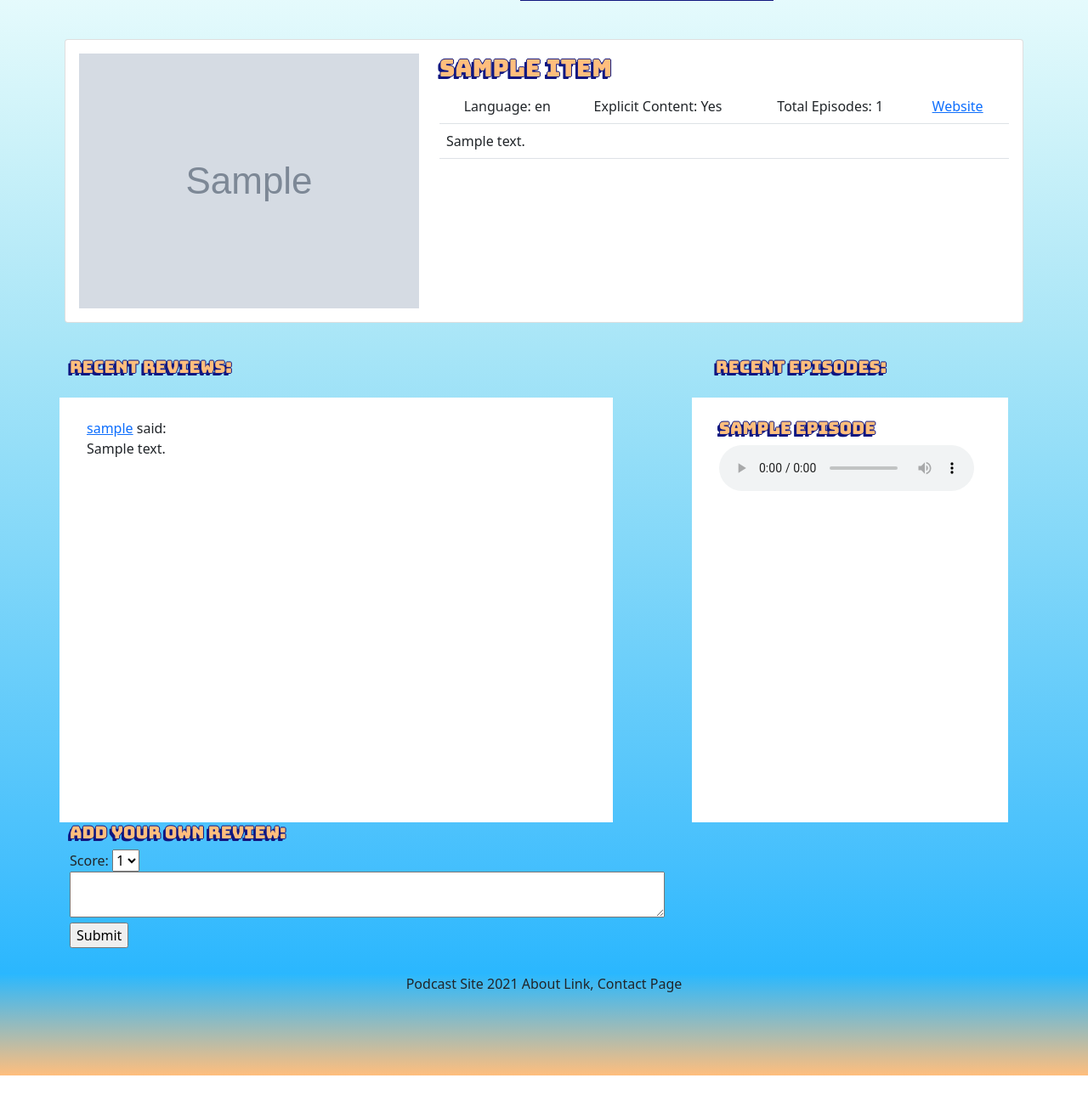
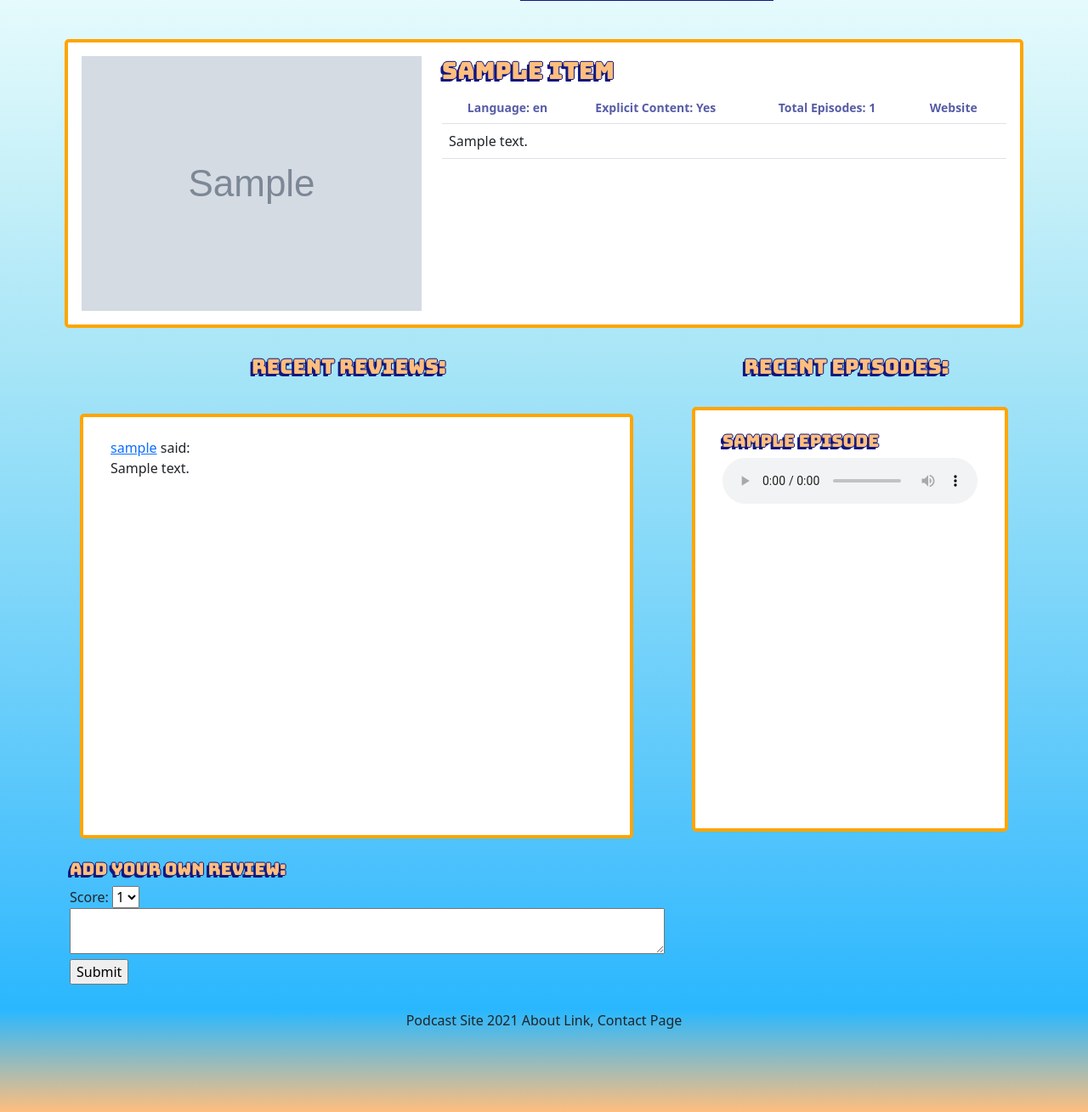
Before and after one commit to mainiwaer/hb-capstone-podpods-app, a Flask app: page /podcast/1 in a window 1280 px wide. Shown: the part 77-1386 px from the top of the page at 85% size. Before the commit the page ends 1343 px from the top, so only its background shows below. Run offline with Flask 2, Linux system fonts and the light colour scheme; tables that the repository leaves empty hold one stand-in row (values such as "Sample post"); grey boxes marked "Sample" are stand-in pictures; a database or web service that is not in the repository returns one stand-in record (values such as "Sample title"); data that the repository does not hold is empty.

Commit message:
Customize podcast card details

```diff
--- a/static/css/styles.css
+++ b/static/css/styles.css
@@ -24,6 +24,12 @@ h1, h2, h3, h4, h5, h6 {
 #genre-text:hover {
   color:#f17900
 
+}
+
+.pod-details {
+  color:rgba(16, 23, 128, .7);
+  font-size: 14px;
+  font-weight: bold;
 }
 
 #page-container {
--- a/templates/podcast_details.html
+++ b/templates/podcast_details.html
@@ -7,7 +7,8 @@
 {% block content %}
 <section class="container mt-4 align-items-center" style="max-width: 1200px;">
 
-<div class="card m-4">
+<div class="card m-4 rounded-3" style="background: white; border: 4px solid orange">
+
     <div class="card-body">
         <div class="row">
             <div class="col-md-auto" style="float:left">
@@ -19,24 +20,17 @@
                     <tbody>
                         <tr>
                         <th scope="row"></th>
-                            <td>Language: {{ podcast['language'] }}</td>
-                            <td>Explicit Content: {{ explicit }}</td>
-                            <td>Total Episodes: {{ podcast['total_episodes'] }}</td>
-                            <td><a href="{{ podcast['website'] }}">Website</a></td>
-                        </tr>
-                        <tr>
-                            <td colspan="10">
-                            {{ podcast['description'] }}
-                            </td>
-                        </tr>
-                    </tbody>
-                </table>
+                            <td class="pod-details align-middle">Language: {{ podcast['language'] }}</td>
+                            <td class="pod-details align-middle">Explicit Content: {{ explicit }}</td>
+                            <td class="pod-details align-middle">Total Episodes: {{ podcast['total_episodes'] }}</td>
+                            <td class="pod-details align-middle"><a style="text-decoration: none; color: rgba(16, 23, 128, .7);" href="{{ podcast['website'] }}">Website</a></td>
                             {% if session %}
-                <button class="btn btn-secondary dropdown-toggle" type="button" id="dropdownMenuButton1" data-bs-toggle="dropdown" aria-expanded="false">
+                            <td class="pod-details">
+                                <button class="btn pod-details dropdown-toggle" type="button" id="dropdownMenuButton1" data-bs-toggle="dropdown" aria-expanded="false">
                                     Add To Collection
                                 </button>
+
                                 <div class="dropdown-menu">
-
                                     <form class="px-4 py-3" action="/addtocollection" method="POST">
                                         <div class="form-group">
                                             <label for="addToCollection">Select A Collection:</label>
@@ -51,7 +45,6 @@
                                             <button type="submit" class="btn btn-primary">Add</button>
                                         </div>
                                     </form>
-
                                     <form class="px-4 py-3" action="/addtonewcollection" method="POST">
                                         <div class="form-group">
                                             <label for="addCollection">Add To New Collection:</label>
@@ -64,7 +57,16 @@
                                         </div>
                                     </form>
                                 </div>
+                            </td>
                             {% endif %}
+                        </tr>
+                        <tr>
+                            <td colspan="10">
+                            {{ podcast['description'] }}
+                            </td>
+                        </tr>
+                    </tbody>
+                </table>
             </div>
         </div>
     </div>
@@ -72,15 +74,15 @@
 
 <div class="container">
     <div class="row d-flex">
-        <div class="col-7 mt-3 me-4">
-            <h5>Recent Reviews:</h5>
+        <div class="col-7 m-2 me-4">
+            <h4 style="text-align: center;">Recent Reviews:</h4>
         </div>
-        <div class="col-4 mt-3 ms-auto">
-            <h5>Recent Episodes:</h5>
+        <div class="col-4 m-2 me-4 ms-auto">
+            <h4 style="text-align: center;">Recent Episodes:</h4>
         </div>
 
     <div class="row d-flex">
-        <div class="col-7 mt-3 me-4" style="height:500px;overflow:scroll; background: white;">
+        <div class="col-7 m-4 rounded-3" style="height:500px;overflow:scroll; background: white; border: 4px solid orange">
         {% if reviews %}
             {% for review in reviews %}
             <div class="row m-2 mt-4">
@@ -97,7 +99,7 @@
         {% endif %}
         </div>
 
-        <div class="col-4 mt-3 ms-auto" style="height:500px;overflow:scroll; background: white;">
+        <div class="col-4 mt-3 ms-auto rounded-3" style="height:500px;overflow:scroll; background: white; border: 4px solid orange">
             {% for ep in podcast['episodes'] %}
                 <div class="row m-2 mt-4">
                 <div>
```
Lines whose indentation alone changed are shown as unchanged.
